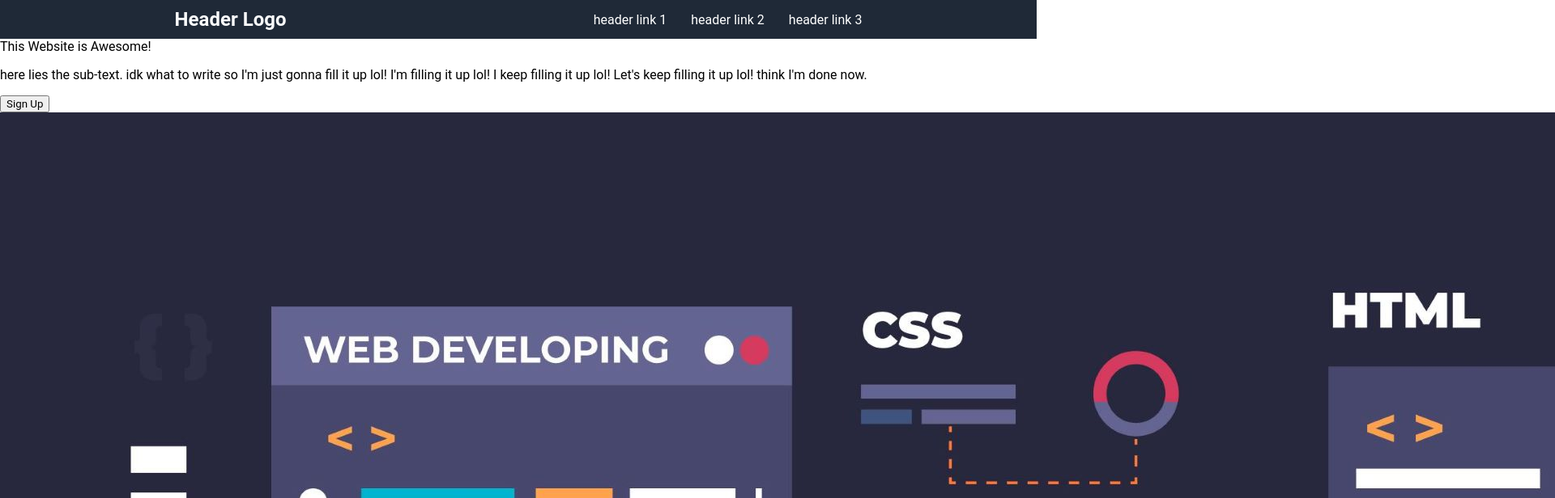
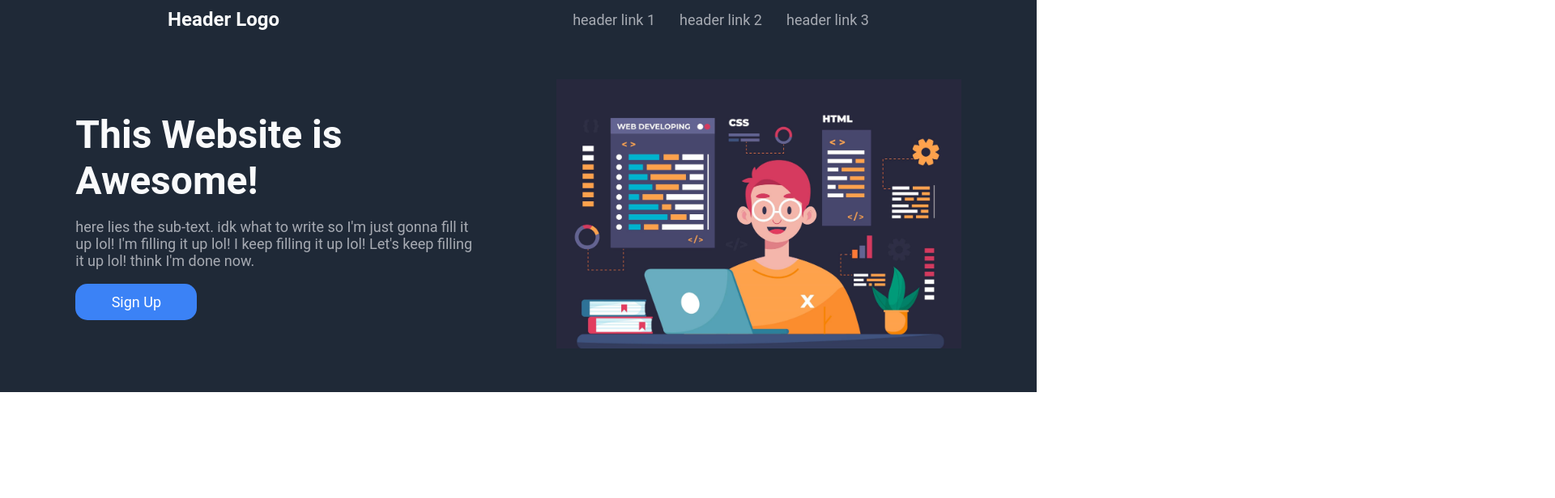
Before and after one commit to meotjin/LandingPageOdinProject, a plain HTML site: page index.html in a window 1280 px wide. Shown: the top 616 px of the page at 81% size, 1920 px wide, since content can reach past the window. Drawn offline with Linux system fonts and the light colour scheme.

Commit message:
modify html and css for sub-header

```diff
--- a/css/style.css
+++ b/css/style.css
@@ -5,7 +5,7 @@ html body{
 }
 
 div *{
-    font-family: 'Roboto', sans-serif;
+    font-family: 'roboto', sans-serif;
 }
 
 a{
@@ -34,5 +34,48 @@ a{
 }
 
 .link{
-    color: #FFFFFF;
+    color: #A7ABB3;
+    font-size: 18px;
 }
+
+.sub-header{
+    background-color: #1F2937;
+    display: flex;
+    justify-content: space-evenly;
+    align-items: center;
+    padding: 50px 0;
+}
+
+.image img{
+    height: auto;
+    width: 500px;
+}
+
+.texts{
+    display: flex;
+    flex-direction: column;
+    max-width: 500px;
+}
+
+.head{
+    color: #F9FAFB;
+    font-size: 48px;
+    font-weight: bolder;
+}
+
+.text{
+    color: #A7ABB3;
+    font-size: 18px;
+    flex-shrink: 0;
+}
+
+.signup-button{
+    width: 150px;
+    height: 45px;
+    font-size: 18px;
+    align-self: center;
+    background-color: #3B82F6;
+    color: white;
+    border: none;
+    border-radius: 15px;
+}
--- a/index.html
+++ b/index.html
@@ -21,7 +21,10 @@
             <div class="head">This Website is Awesome!</div>
             <p class="text">here lies the sub-text. idk what to write so I'm just gonna fill it up lol!
                  I'm filling it up lol! I keep filling it up lol! Let's keep filling it up lol! think I'm done now.</p>
-            <button class="signup-button">Sign Up</button>
+                 <div>
+                    <button class="signup-button">Sign Up</button>
+                 </div>
+
         </div>
         <div class="image">
             <img src="./images/web-developer.jpg" alt="a web developer image">
```
